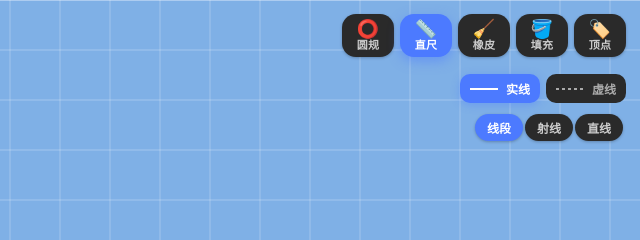
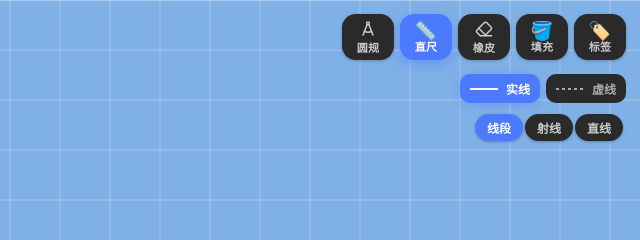
Before and after one commit to woobaorong/CompassStraightedgeConstruction, a plain HTML site: page index.html in a window 1280 px wide. Shown: the top 240 px of the page, 640-1280 px from the left. Drawn offline with Linux system fonts and the light colour scheme.

Commit message:
refactor(toolbar): replace emoji icons with svg icons, update vertex tool label
替换了工具栏里的表情图标为矢量svg图标，同时将顶点工具的标签从“顶点”改为“标签”，统一工具按钮的视觉风格

```diff
--- a/index.html
+++ b/index.html
@@ -23,7 +23,14 @@
         <div class="corner-panel top-right toolbar">
             <div class="tool-group">
                 <button id="toolCompass" class="tool-btn" data-tool="compass">
-                    <span class="tool-ico">⭕</span>
+                    <span class="tool-ico">
+                        <svg viewBox="0 0 24 24" width="18" height="18" fill="none" stroke="currentColor" stroke-width="2" stroke-linecap="round" stroke-linejoin="round" aria-hidden="true">
+                            <circle cx="12" cy="4.5" r="1.8"/>
+                            <path d="M10.9 6.1 5.5 20"/>
+                            <path d="M13.1 6.1 18.5 20"/>
+                            <path d="M7.1 14.6a8.2 8.2 0 0 0 9.8 0"/>
+                        </svg>
+                    </span>
                     <span class="tool-label">圆规</span>
                 </button>
                 <button id="toolRuler" class="tool-btn active" data-tool="ruler">
@@ -31,7 +38,13 @@
                     <span class="tool-label">直尺</span>
                 </button>
                 <button id="toolEraser" class="tool-btn" data-tool="eraser">
-                    <span class="tool-ico">🧹</span>
+                    <span class="tool-ico">
+                        <svg viewBox="0 0 24 24" width="18" height="18" fill="none" stroke="currentColor" stroke-width="2" stroke-linecap="round" stroke-linejoin="round" aria-hidden="true">
+                            <path d="m7 21-4.3-4.3c-1-1-1-2.5 0-3.4l9.6-9.6c1-1 2.5-1 3.4 0l5.6 5.6c1 1 1 2.5 0 3.4L13 21"/>
+                            <path d="M22 21H7"/>
+                            <path d="m5 11 9 9"/>
+                        </svg>
+                    </span>
                     <span class="tool-label">橡皮</span>
                 </button>
                 <button id="toolFill" class="tool-btn" data-tool="fill">
@@ -40,7 +53,7 @@
                 </button>
                 <button id="toolVertex" class="tool-btn" data-tool="vertex">
                     <span class="tool-ico">🏷️</span>
-                    <span class="tool-label">顶点</span>
+                    <span class="tool-label">标签</span>
                 </button>
             </div>
         </div>
```
